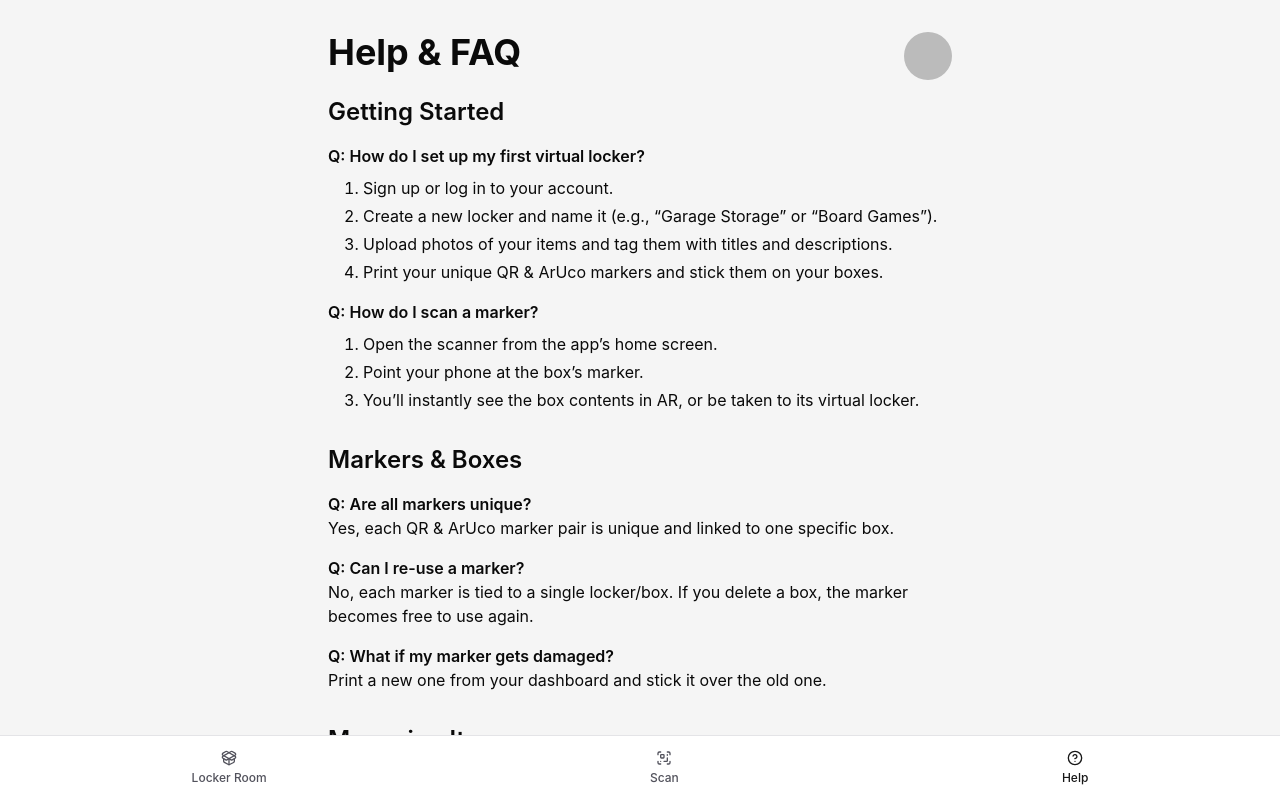
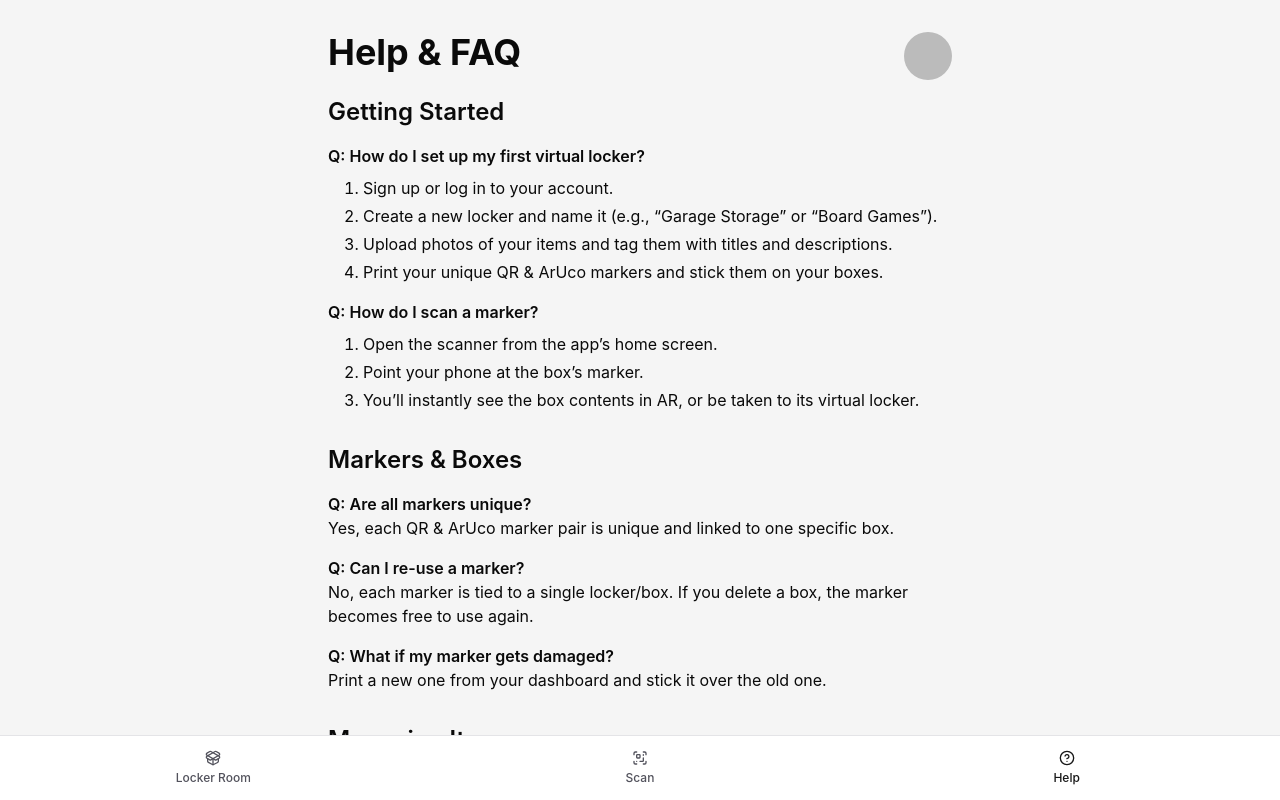
Before and after one commit to oninross/project-qr-box, a Next.js app: page /help in a window 1280 px wide. Shown: the top 800 px of the page. Built offline with nearby package versions, Linux system fonts and the light colour scheme; no server answers; sample sign-in values are in the browser's storage.

Commit message:
Add width to Button component in GlobalNav for consistent layout

```diff
--- a/src/components/GlobalNav.tsx
+++ b/src/components/GlobalNav.tsx
@@ -34,7 +34,7 @@ export default function GlobalNav() {
             <li key={item.path}>
               <Button
                 variant="ghost"
-                className={`flex flex-col items-center gap-1 px-4 py-2 rounded font-medium transition-colors duration-150 focus:outline-none focus:ring-2 focus:ring-primary/50 ${
+                className={`flex flex-col items-center gap-1 px-4 py-2 w-32 rounded font-medium transition-colors duration-150 focus:outline-none focus:ring-2 focus:ring-primary/50 ${
                   pathname === item.path
                     ? "text-primary dark:text-primary-400"
                     : "text-zinc-600 dark:text-zinc-300 hover:text-primary dark:hover:text-primary-400"
```
